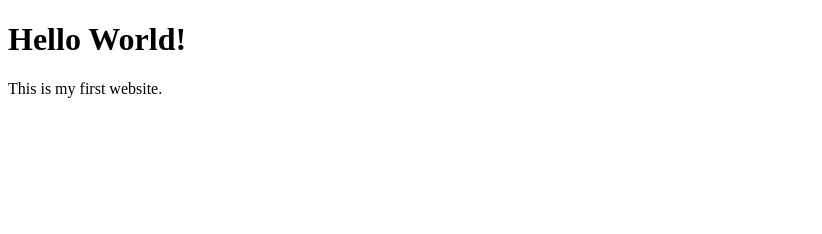
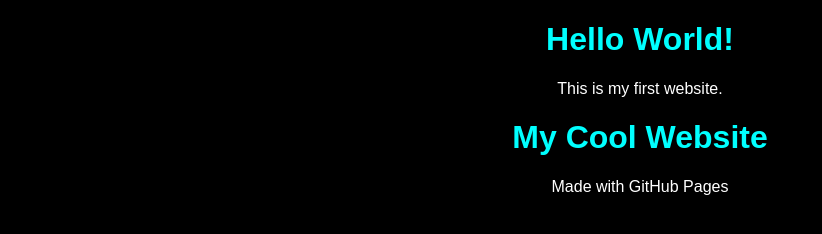
Before and after one commit to Ashrafi36/Ashrafi36.github.io, a plain HTML site: page index.html in a window 1280 px wide. Shown: the whole page, without its empty margins (0-822 px from the left). Drawn offline with Linux system fonts and the light colour scheme.

Commit message:
Update index.html

```diff
--- a/index.html
+++ b/index.html
@@ -8,3 +8,25 @@
   <p>This is my first website.</p>
 </body>
 </html>
+<!DOCTYPE html>
+<html>
+<head>
+  <title>Cool Site</title>
+  <style>
+    body {
+      background: black;
+      color: white;
+      text-align: center;
+      font-family: Arial;
+    }
+
+    h1 {
+      color: cyan;
+    }
+  </style>
+</head>
+<body>
+  <h1>My Cool Website</h1>
+  <p>Made with GitHub Pages</p>
+</body>
+</html>
```
